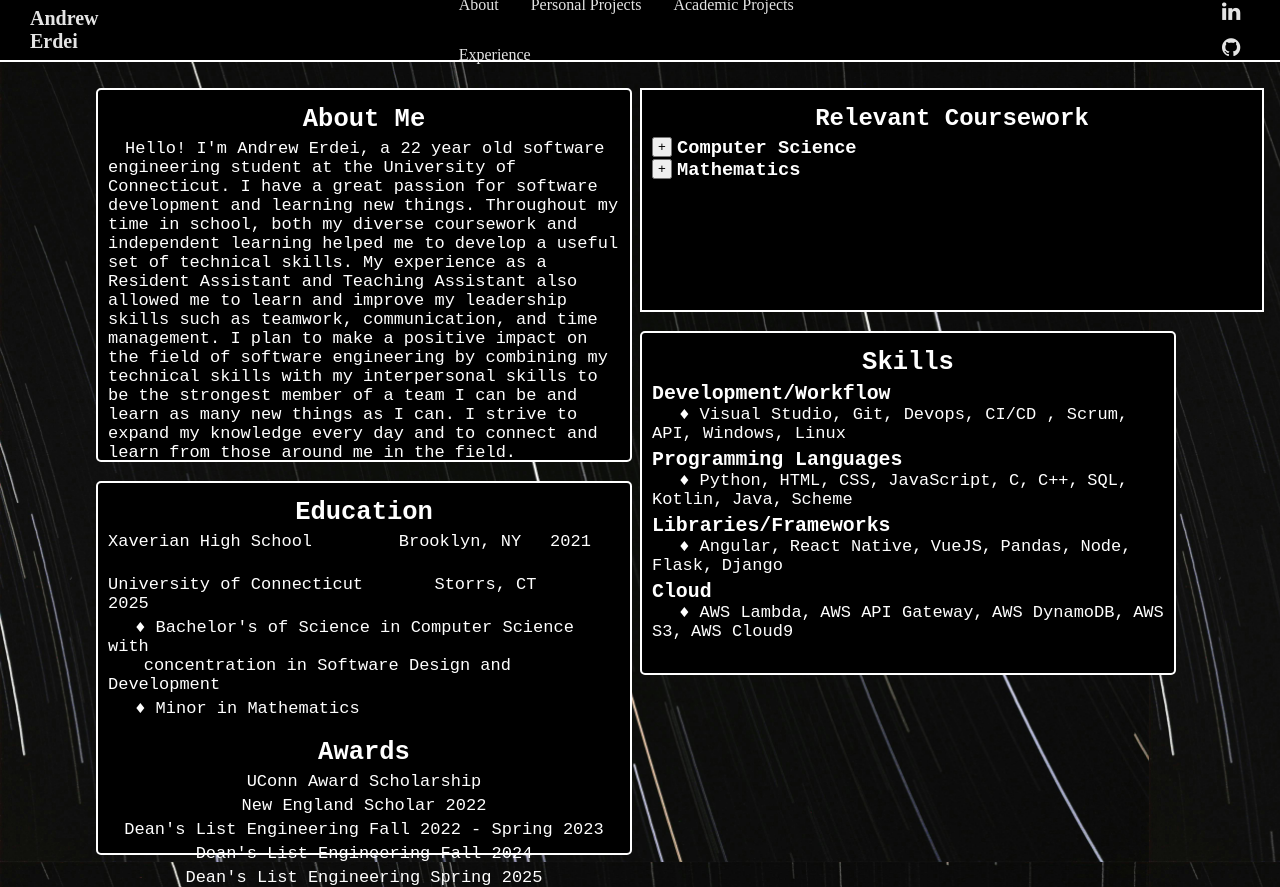
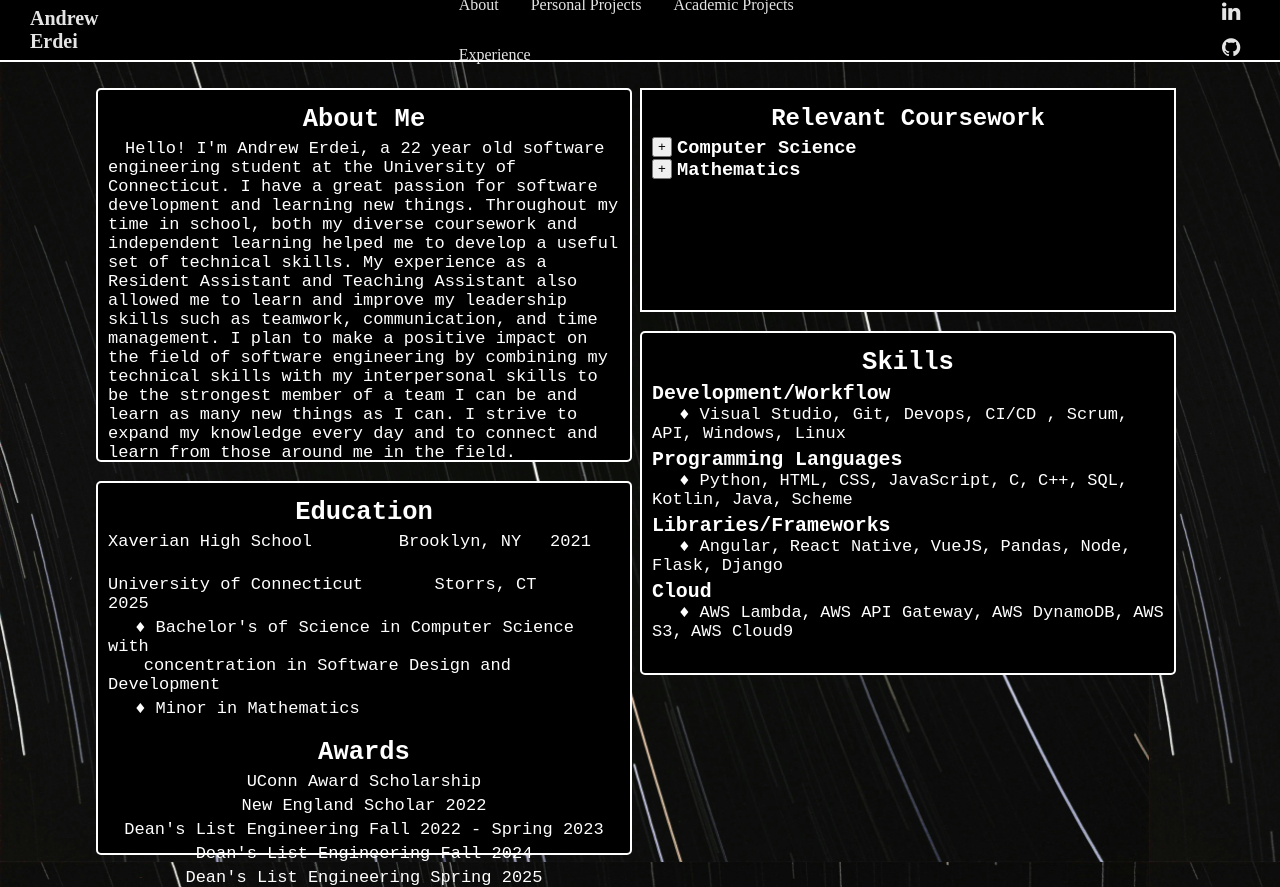
Before and after one commit to andrewerdei/myportfolio, an Angular app in the folder my-portfolio/: page /about in a window 1280 px wide. Built offline with nearby package versions, Linux system fonts and the light colour scheme.

Commit message:
Fixed width proportions of divs on About page.

```diff
--- a/my-portfolio/src/app/about/about.component.css
+++ b/my-portfolio/src/app/about/about.component.css
@@ -5,6 +5,7 @@
     margin-left: 15%;
     margin-top: 3%;
     height: 350px;
+    width: 80%;
     padding: 10px;
     font-family: 'Courier New', Courier, monospace;
 }
@@ -14,7 +15,7 @@
     flex-direction: column;
     margin-left: 0;
     margin-top: 4%;
-    width: 600px;
+    width: 80%;
     padding: 10px;
     min-height: 200px;
     max-height: 450px;
@@ -29,6 +30,7 @@
     margin-top: 4%;
     margin-left: 15%;
     height: 350px;
+    width: 80%;
     font-family: 'Courier New', Courier, monospace;
 }
 
```
